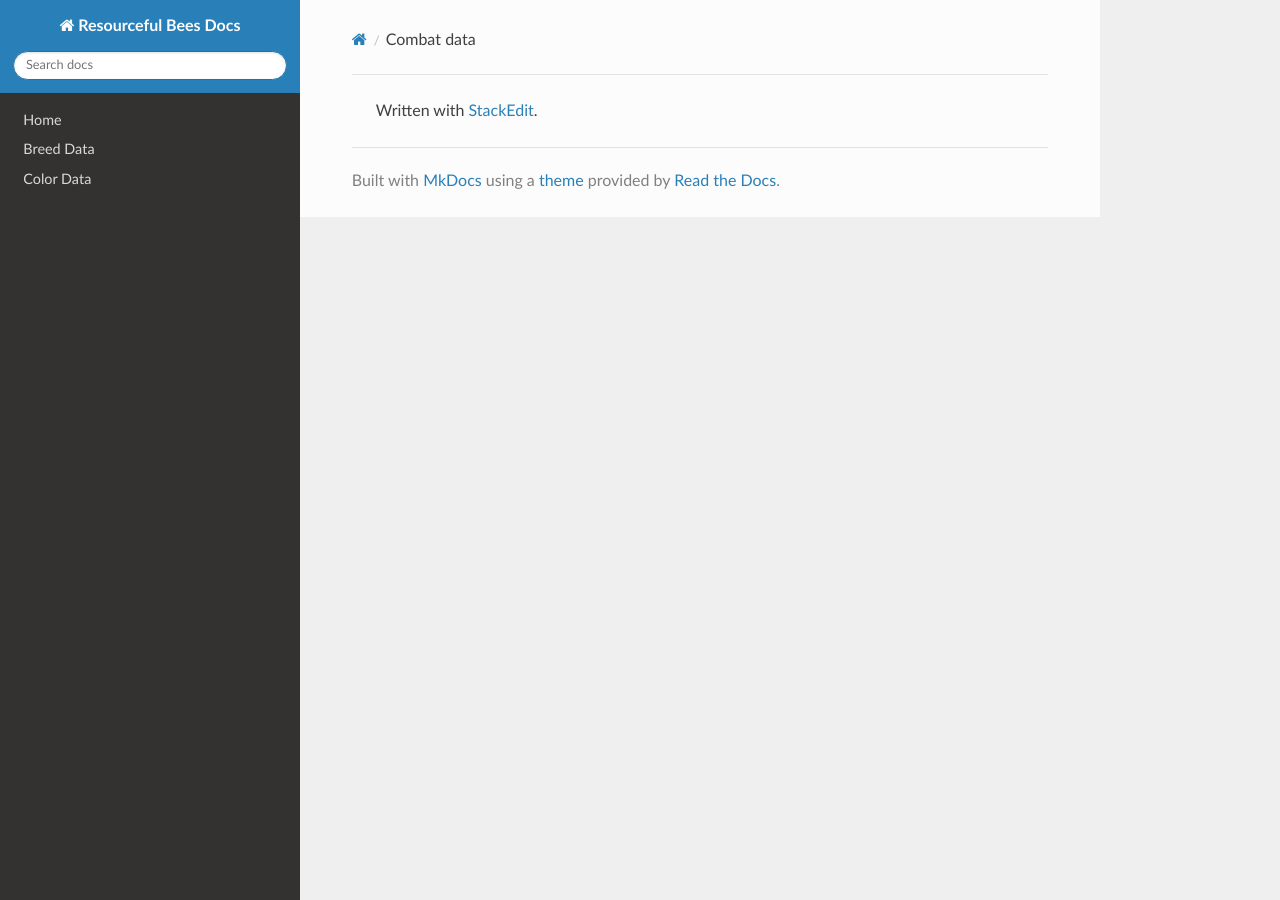
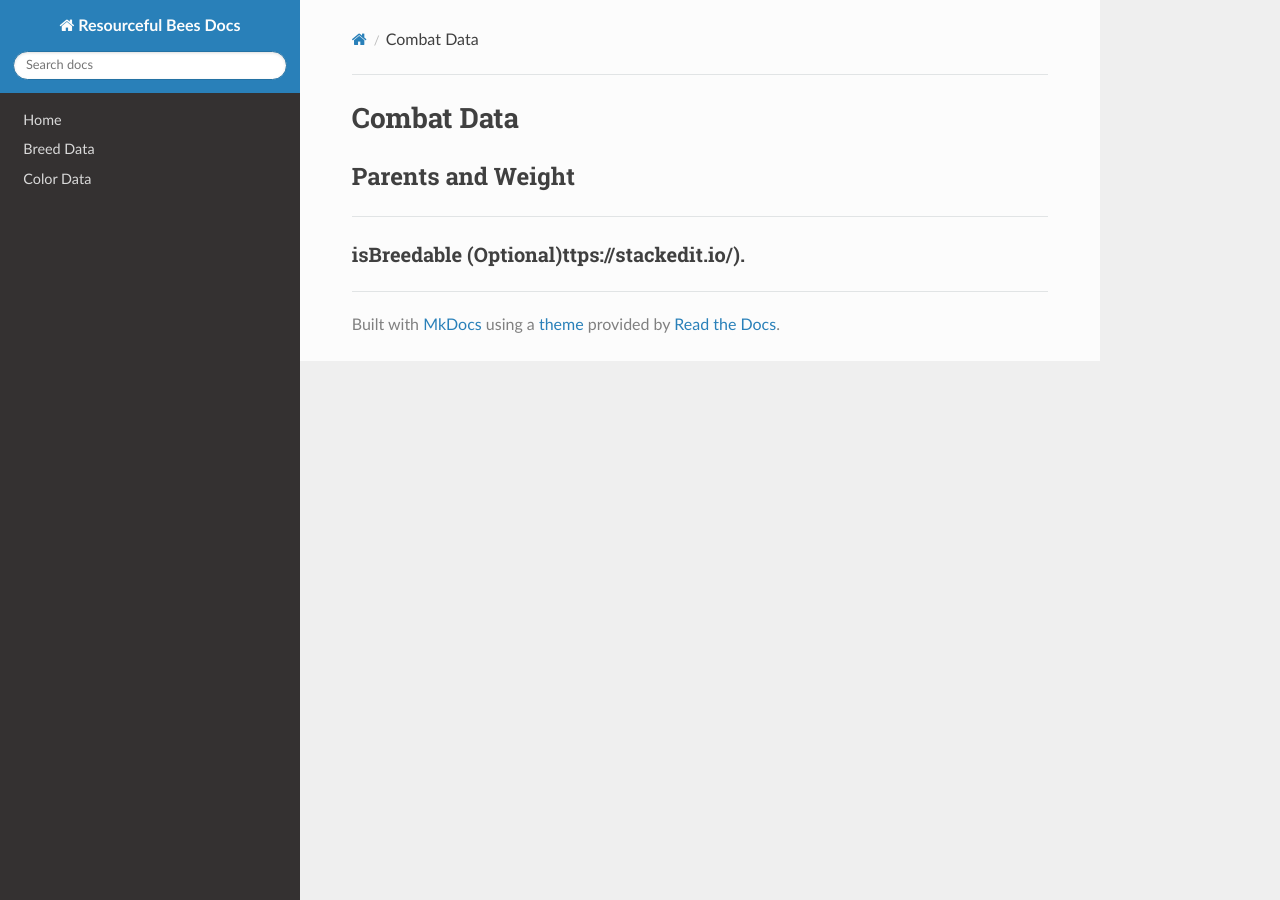
Before and after one commit to Team-Resourceful/ResourcefulBeesDocs, an MkDocs documentation site: the page built from docs/bee_data/combat_data.md, in a window 1280 px wide. Built offline with MkDocs 1.6.1, drawn with Linux system fonts in a browser that asks for light colours; nearby versions of some CDN libraries.

Commit message:
docs/bee_data/combat_data.md updated from https://stackedit.io/

```diff
--- a/docs/bee_data/combat_data.md
+++ b/docs/bee_data/combat_data.md
@@ -1,7 +1,9 @@
+# **Combat Data**
 
+## **Parents and Weight**
+***
 
-
-> Written with [StackEdit](https://stackedit.io/).
+### **isBreedable** (Optional)ttps://stackedit.io/).
 <!--stackedit_data:
-eyJoaXN0b3J5IjpbNzMwOTk4MTE2XX0=
+eyJoaXN0b3J5IjpbLTgxNDk1NjU5MF19
 -->
```
